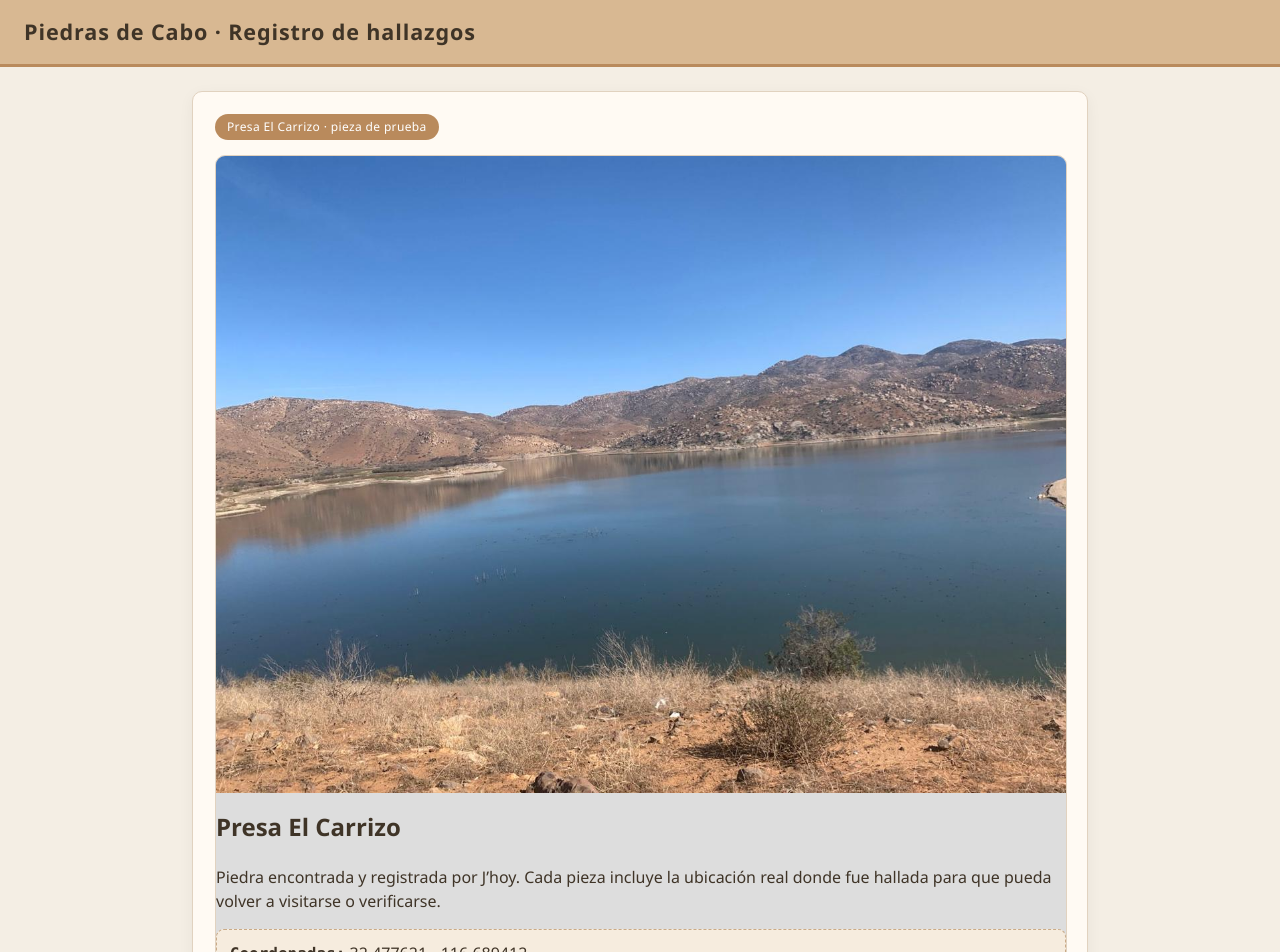
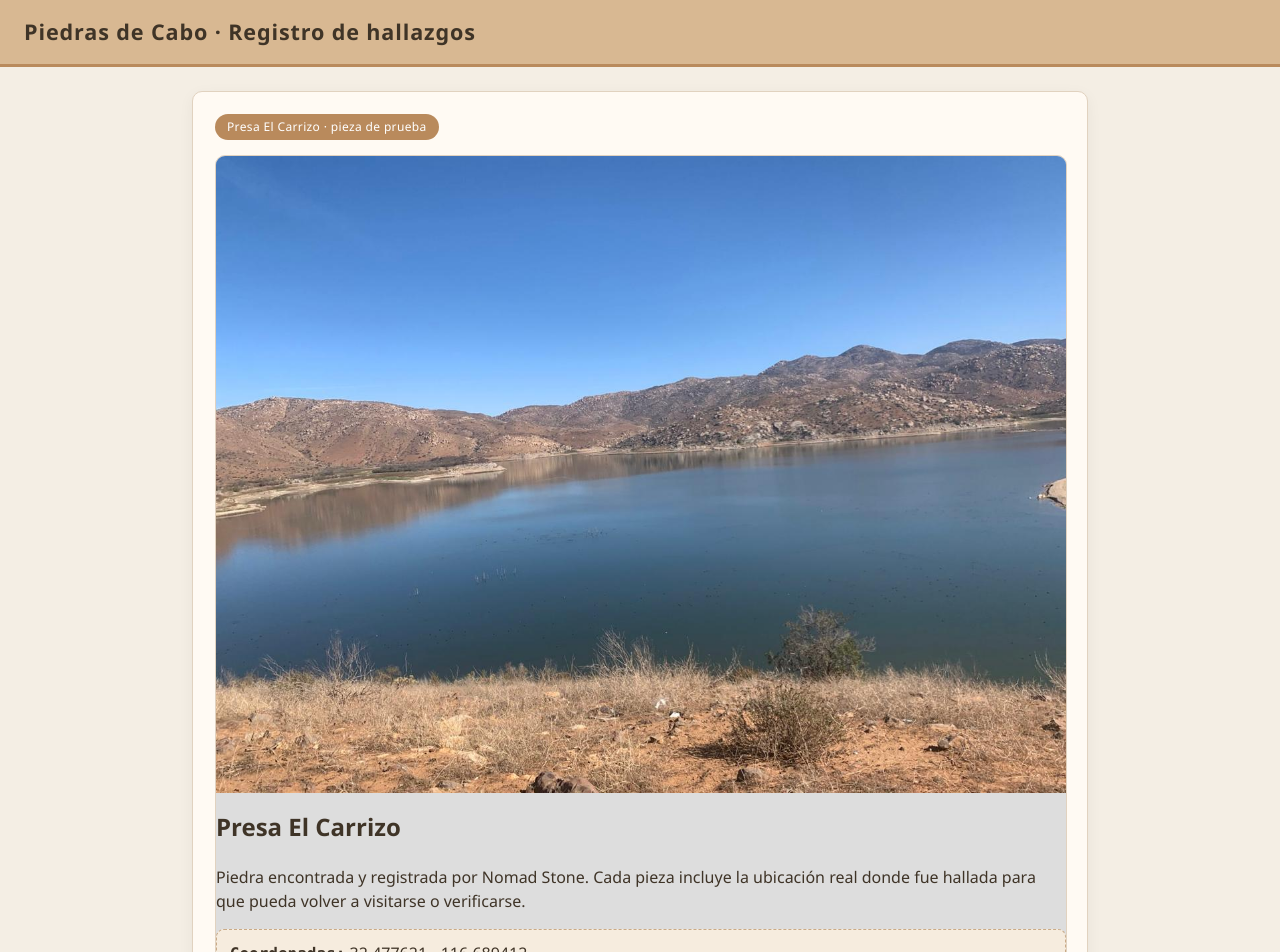
Before and after one commit to Superiguana2025/piedrasdecabo, a plain HTML site: page index.html in a window 1280 px wide. Shown: the top 952 px of the page. Drawn offline with Linux system fonts and the light colour scheme.

Commit message:
Update index.html

```diff
--- a/index.html
+++ b/index.html
@@ -95,7 +95,7 @@
 
     <h2 style="margin-top:1rem;">Presa El Carrizo</h2>
     <p>
-      Piedra encontrada y registrada por J’hoy. Cada pieza incluye la ubicación real donde fue hallada
+      Piedra encontrada y registrada por Nomad Stone. Cada pieza incluye la ubicación real donde fue hallada
       para que pueda volver a visitarse o verificarse.
     </p>
 
```
